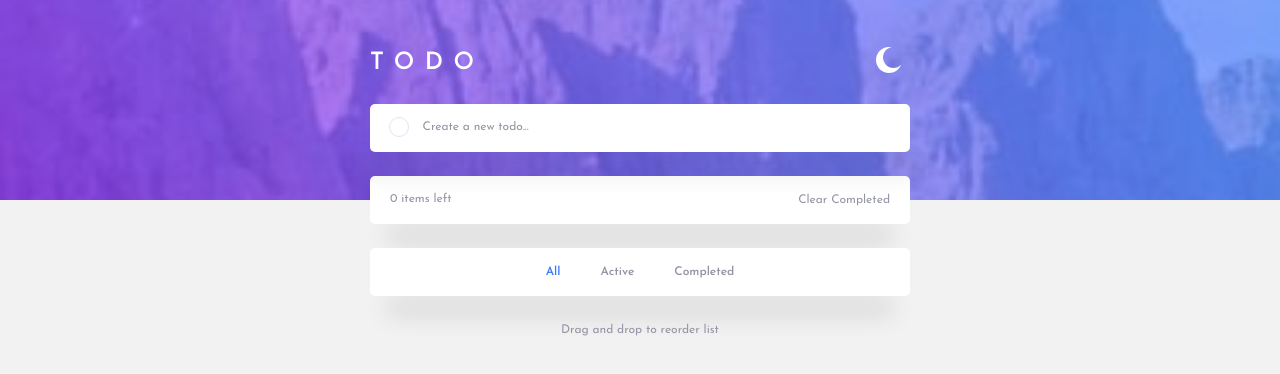
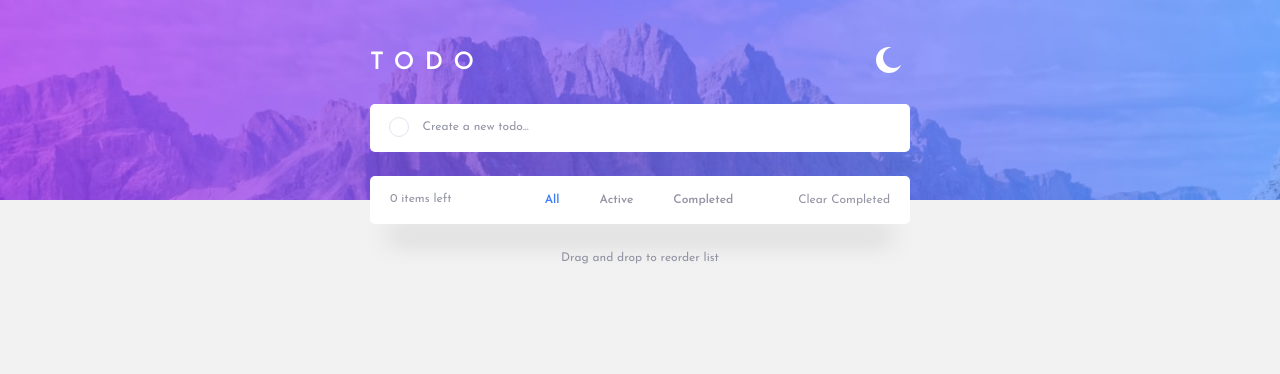
Before and after one commit to zettelmann/ts-react-todo-list-app, a React (Create React App) app: page / in a window 1280 px wide. Shown: the top 374 px of the page. Built offline with nearby package versions, Linux system fonts and the light colour scheme.

Commit message:
breakpoints finished

```diff
--- /dev/null
+++ b/src/breakpoints.scss
@@ -0,0 +1,5 @@
+// 375em / 16px = 23.4375;
+$bp-medium: 23.4375em;
+
+// 590em / 16px = 36.875;
+$bp-large: 36.875em;
--- a/src/components/Tasks/TaskClear.module.scss
+++ b/src/components/Tasks/TaskClear.module.scss
@@ -17,6 +17,8 @@
   padding: 1.1rem 2rem;
   background: none;
   border: none;
+  transition: var(--transition);
+
 }
 
 
--- a/src/components/Tasks/TaskFilter.module.scss
+++ b/src/components/Tasks/TaskFilter.module.scss
@@ -1,3 +1,5 @@
+@import '../../breakpoints.scss';
+
 %container {
   display: flex;
   justify-content: center;
@@ -19,9 +21,21 @@
   padding: 1.1rem 2rem;
   background: none;
   border: none;
+  transition: var(--transition);
+}
+
+@mixin buttonLargeBreakpoint {
+  position: absolute;
+  top: calc(var(--base-unit) * -3);
+  left: 50%;
+  transform: translateX(-100%);
+  background: none;
+  box-shadow: none;
+  width: 50px;
 }
 
 section {
+  position: relative;
   max-width: calc((2 * var(--base-unit)) + 54rem);
   margin: 0 auto;
 
@@ -29,6 +43,10 @@ section {
     div {
       @extend %container;
       background: var(--clr-list--light);
+
+      @media (min-width: $bp-large) {
+        @include buttonLargeBreakpoint;
+      }
     }
 
     button {
@@ -47,6 +65,10 @@ section {
     div {
       @extend %container;
       background: var(--clr-list--dark);
+
+      @media (min-width: $bp-large) {
+        @include buttonLargeBreakpoint;
+      }
     }
     button {
       @extend %button;
--- a/src/components/Tasks/TaskItem.module.scss
+++ b/src/components/Tasks/TaskItem.module.scss
@@ -3,6 +3,7 @@
   width: 2rem;
   height: 2rem;
   border-radius: 100%;
+
 
   &.completed {
     background: url('../../assets/icon-check.svg') 51% 56% no-repeat, var(--bg-gradient) ;
@@ -81,14 +82,15 @@ li {
     width: 4.8rem;
     height: 4.2rem;
     border: none;
+    cursor: pointer;
 
     background: no-repeat center url('../../assets/icon-cross.svg');
     background-size: 1.2rem;
+
   }
 }
 
 li {
-
   &.light:hover span {
       @extend %circleHover;
 
@@ -103,7 +105,6 @@ li {
 
   &.dark:hover span {
     @extend %circleHover;
-
       &::after {
         content: '';
         height: 1.4rem;
@@ -112,5 +113,4 @@ li {
         background: var(--clr-list--dark);
       }
     }
-
 }
--- a/src/components/layout/Header.module.scss
+++ b/src/components/layout/Header.module.scss
@@ -1,4 +1,7 @@
+@import '../../breakpoints.scss';
+
 %button {
+  cursor: pointer;
   width: 4.2rem;
   height: 4.2rem;
   padding: 1.1rem;
@@ -28,20 +31,29 @@ header {
   }
 
   &.light {
-    background: url('../../assets/bg-mobile-light.jpg') no-repeat center / cover;
+    background: url('../../assets/bg-mobile-light.jpg') no-repeat top / cover;
+
+    @media (min-width: $bp-medium) {
+      background: url('../../assets/bg-desktop-light.jpg') no-repeat top / cover;
+    }
 
     button {
       @extend %button;
       background: url('../../assets/icon-moon.svg') no-repeat center;
+      transition: var(--transition);
     }
   }
 
   &.dark {
-    background: url('../../assets/bg-mobile-dark.jpg') no-repeat center / cover;
+    background: url('../../assets/bg-mobile-dark.jpg') no-repeat top / cover;
 
+    @media (min-width: $bp-medium) {
+      background: url('../../assets/bg-desktop-dark.jpg') no-repeat top / cover;
+    }
     button {
       @extend %button;
       background: no-repeat center url('../../assets/icon-sun.svg');
+      transition: var(--transition);
     }
   }
 }
--- a/src/index.css
+++ b/src/index.css
@@ -6,6 +6,7 @@
   --base-unit: 2.4rem;
   --radius: 5px;
   --shaddow: 0 35px 25px -18px #4c4c553a;
+  --transition: all .3s ease-in;
 
   --clr-bg--light: #F2F2F2;
   --clr-stroke--light: #E3E4F1;
@@ -20,6 +21,7 @@
   --clr-font-secondary--dark: #C8CBE7;
   --clr-font-completed--dark: #4D5067;
   --clr-list--dark: #25273D;
+
 
 }
 
```
Also changed, not shown: src/App.tsx (line endings or trailing spaces).
